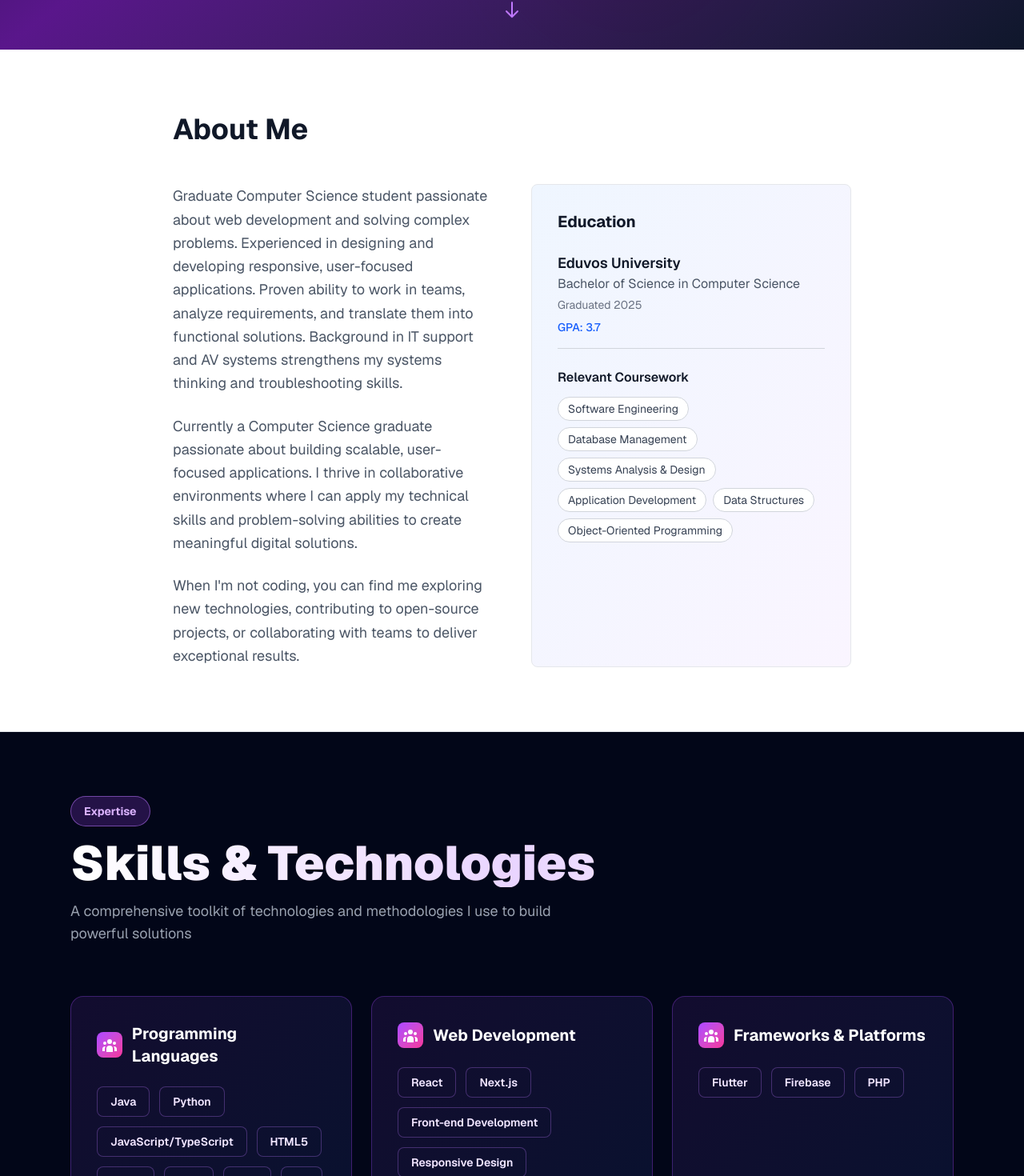
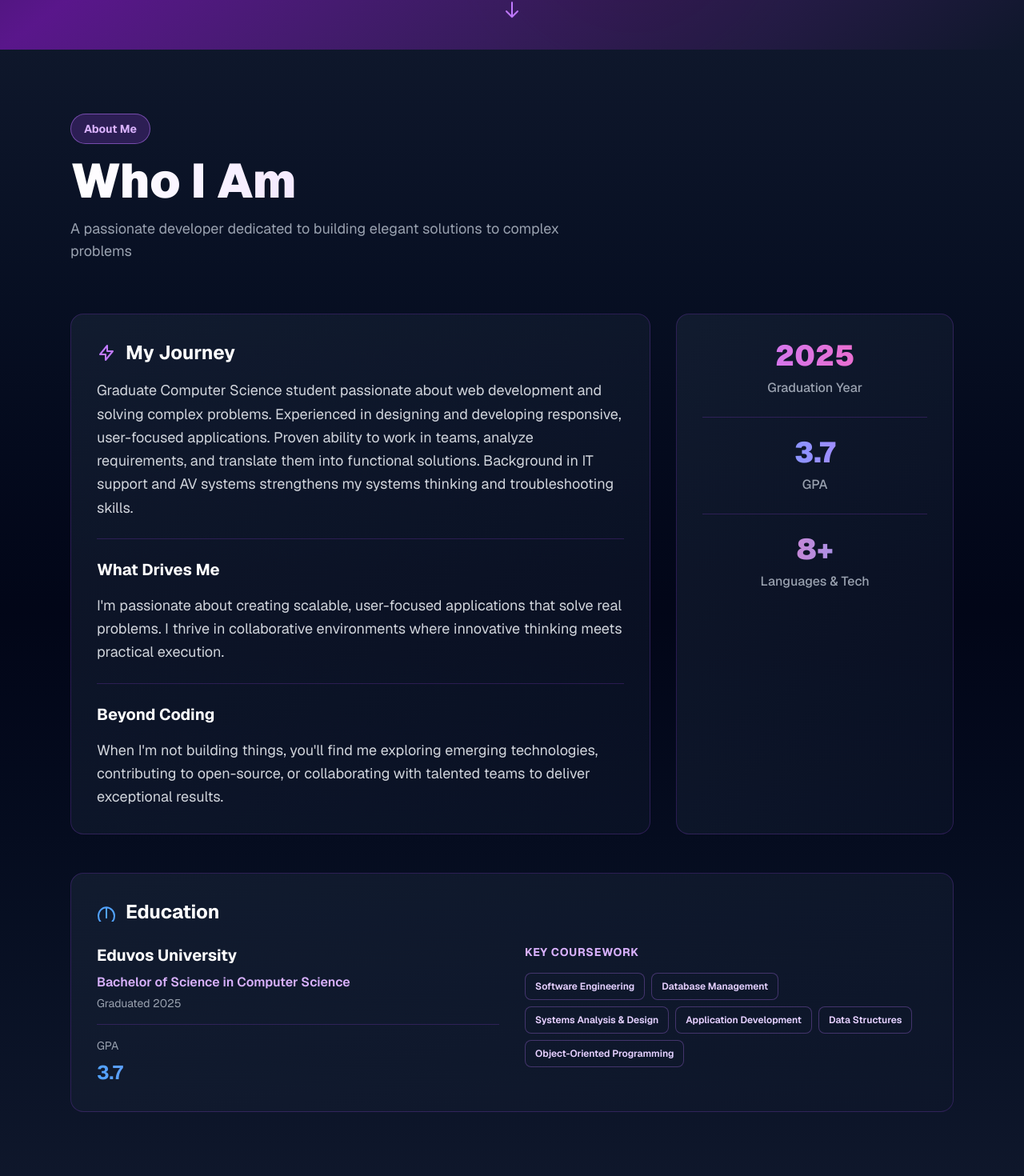
Before and after one commit to Vuyiato/portfolio, a Next.js app: page /portfolio/ in a window 1280 px wide. Shown: the part 891-2361 px from the top of the page at 80% size. Built offline with nearby package versions, Linux system fonts and the light colour scheme.

Commit message:
Redesign About section with modern gradient aesthetic

```diff
--- a/src/components/About.tsx
+++ b/src/components/About.tsx
@@ -2,43 +2,121 @@ import { portfolioData, education } from '@/data/portfolio';
 
 export default function About() {
   return (
-    <section id="about" className="py-20 bg-white dark:bg-black border-b border-gray-200 dark:border-gray-800">
-      <div className="max-w-4xl mx-auto px-6">
-        <h2 className="text-4xl font-bold text-gray-900 dark:text-white mb-12">About Me</h2>
+    <section id="about" className="py-20 bg-gradient-to-b from-slate-900 via-slate-950 to-slate-900 relative overflow-hidden">
+      {/* Background gradient orbs */}
+      <div className="absolute top-0 right-0 w-96 h-96 bg-purple-500/10 rounded-full mix-blend-multiply filter blur-3xl opacity-30 animate-blob"></div>
+      <div className="absolute bottom-0 left-0 w-96 h-96 bg-blue-500/10 rounded-full mix-blend-multiply filter blur-3xl opacity-30 animate-blob animation-delay-2000"></div>
 
-        <div className="grid md:grid-cols-2 gap-12">
-          <div className="space-y-6">
-            <p className="text-lg text-gray-600 dark:text-gray-400 leading-relaxed">
-              {portfolioData.bio}
-            </p>
+      <div className="max-w-6xl mx-auto px-6 relative z-10">
+        {/* Section Header */}
+        <div className="mb-16">
+          <div className="inline-block px-4 py-2 bg-purple-500/20 rounded-full border border-purple-400/50 mb-4">
+            <p className="text-sm font-bold text-purple-300">About Me</p>
+          </div>
+          <h2 className="text-5xl md:text-6xl font-black bg-gradient-to-r from-white via-purple-200 to-white bg-clip-text text-transparent mb-4">
+            Who I Am
+          </h2>
+          <p className="text-gray-400 text-lg max-w-2xl">
+            A passionate developer dedicated to building elegant solutions to complex problems
+          </p>
+        </div>
 
-            <p className="text-lg text-gray-600 dark:text-gray-400 leading-relaxed">
-              Currently a Computer Science graduate passionate about building scalable, user-focused applications. I thrive in collaborative environments where I can apply my technical skills and problem-solving abilities to create meaningful digital solutions.
-            </p>
+        <div className="grid md:grid-cols-3 gap-8 mb-12">
+          {/* Bio Card */}
+          <div className="md:col-span-2 group relative bg-gradient-to-br from-slate-800/50 to-slate-900/50 rounded-2xl border border-purple-500/20 p-8 hover:border-purple-500/60 transition-all duration-300 hover:shadow-2xl hover:shadow-purple-500/10 overflow-hidden">
+            {/* Gradient shine effect */}
+            <div className="absolute inset-0 bg-gradient-to-r from-transparent via-white/5 to-transparent opacity-0 group-hover:opacity-100 transition-opacity duration-300 pointer-events-none"></div>
 
-            <p className="text-lg text-gray-600 dark:text-gray-400 leading-relaxed">
-              When I&apos;m not coding, you can find me exploring new technologies, contributing to open-source projects, or collaborating with teams to deliver exceptional results.
-            </p>
+            <div className="relative z-10 space-y-6">
+              <div>
+                <h3 className="text-2xl font-bold text-white mb-4 flex items-center gap-3">
+                  <svg className="w-6 h-6 text-purple-400" fill="none" stroke="currentColor" viewBox="0 0 24 24">
+                    <path strokeLinecap="round" strokeLinejoin="round" strokeWidth={2} d="M13 10V3L4 14h7v7l9-11h-7z" />
+                  </svg>
+                  My Journey
+                </h3>
+                <p className="text-gray-300 leading-relaxed text-lg">
+                  {portfolioData.bio}
+                </p>
+              </div>
+
+              <div className="pt-6 border-t border-purple-500/20">
+                <h4 className="text-xl font-bold text-white mb-4">What Drives Me</h4>
+                <p className="text-gray-300 leading-relaxed text-lg">
+                  I&apos;m passionate about creating scalable, user-focused applications that solve real problems. I thrive in collaborative environments where innovative thinking meets practical execution.
+                </p>
+              </div>
+
+              <div className="pt-6 border-t border-purple-500/20">
+                <h4 className="text-xl font-bold text-white mb-4">Beyond Coding</h4>
+                <p className="text-gray-300 leading-relaxed text-lg">
+                  When I&apos;m not building things, you&apos;ll find me exploring emerging technologies, contributing to open-source, or collaborating with talented teams to deliver exceptional results.
+                </p>
+              </div>
+            </div>
           </div>
 
-          <div className="bg-gradient-to-br from-blue-50 to-purple-50 dark:from-gray-900 dark:to-gray-800 p-8 rounded-lg border border-gray-200 dark:border-gray-700">
-            <h3 className="text-xl font-bold text-gray-900 dark:text-white mb-6">Education</h3>
+          {/* Stats Card */}
+          <div className="group relative bg-gradient-to-br from-slate-800/50 to-slate-900/50 rounded-2xl border border-purple-500/20 p-8 hover:border-purple-500/60 transition-all duration-300 hover:shadow-2xl hover:shadow-purple-500/10 overflow-hidden">
+            <div className="absolute inset-0 bg-gradient-to-r from-transparent via-white/5 to-transparent opacity-0 group-hover:opacity-100 transition-opacity duration-300 pointer-events-none"></div>
 
-            <div className="space-y-4">
-              <div>
-                <p className="font-semibold text-gray-900 dark:text-white text-lg">{education.school}</p>
-                <p className="text-gray-600 dark:text-gray-400">{education.degree}</p>
-                <p className="text-sm text-gray-500 dark:text-gray-500 mt-1">Graduated {education.graduationYear}</p>
-                <p className="text-sm text-blue-600 dark:text-blue-400 font-medium mt-2">GPA: {education.gpa}</p>
+            <div className="relative z-10 space-y-6">
+              <div className="text-center pb-6 border-b border-purple-500/20">
+                <div className="text-4xl font-black bg-gradient-to-r from-purple-400 to-pink-400 bg-clip-text text-transparent mb-2">
+                  2025
+                </div>
+                <p className="text-gray-400 font-medium">Graduation Year</p>
               </div>
 
-              <div className="pt-6 border-t border-gray-300 dark:border-gray-600">
-                <p className="font-semibold text-gray-900 dark:text-white mb-3">Relevant Coursework</p>
+              <div className="text-center pb-6 border-b border-purple-500/20">
+                <div className="text-4xl font-black bg-gradient-to-r from-blue-400 to-purple-400 bg-clip-text text-transparent mb-2">
+                  3.7
+                </div>
+                <p className="text-gray-400 font-medium">GPA</p>
+              </div>
+
+              <div className="text-center">
+                <div className="text-4xl font-black bg-gradient-to-r from-pink-400 to-blue-400 bg-clip-text text-transparent mb-2">
+                  8+
+                </div>
+                <p className="text-gray-400 font-medium">Languages & Tech</p>
+              </div>
+            </div>
+          </div>
+        </div>
+
+        {/* Education Box */}
+        <div className="group relative bg-gradient-to-br from-slate-800/50 to-slate-900/50 rounded-2xl border border-purple-500/20 p-8 hover:border-purple-500/60 transition-all duration-300 hover:shadow-2xl hover:shadow-purple-500/10 overflow-hidden">
+          <div className="absolute inset-0 bg-gradient-to-r from-transparent via-white/5 to-transparent opacity-0 group-hover:opacity-100 transition-opacity duration-300 pointer-events-none"></div>
+
+          <div className="relative z-10">
+            <h3 className="text-2xl font-bold text-white mb-6 flex items-center gap-3">
+              <svg className="w-6 h-6 text-blue-400" fill="none" stroke="currentColor" viewBox="0 0 24 24">
+                <path strokeLinecap="round" strokeLinejoin="round" strokeWidth={2} d="M12 6.253v13m0-13C6.5 6.253 2 10.998 2 17s4.5 10.747 10 10.747c5.5 0 10-4.998 10-10.747S17.5 6.253 12 6.253z" />
+              </svg>
+              Education
+            </h3>
+
+            <div className="grid md:grid-cols-2 gap-8">
+              <div>
+                <p className="text-xl font-bold text-white mb-2">{education.school}</p>
+                <p className="text-purple-300 font-semibold mb-1">{education.degree}</p>
+                <p className="text-gray-400 text-sm">Graduated {education.graduationYear}</p>
+                <div className="mt-4 pt-4 border-t border-purple-500/20">
+                  <p className="text-sm text-gray-400 mb-2">GPA</p>
+                  <p className="text-2xl font-bold bg-gradient-to-r from-blue-400 to-purple-400 bg-clip-text text-transparent">
+                    {education.gpa}
+                  </p>
+                </div>
+              </div>
+
+              <div>
+                <p className="text-sm font-bold text-purple-300 uppercase tracking-wider mb-4">Key Coursework</p>
                 <div className="flex flex-wrap gap-2">
                   {education.coursework.map((course) => (
                     <span
                       key={course}
-                      className="px-3 py-1 bg-white dark:bg-gray-700 text-gray-700 dark:text-gray-300 text-sm rounded-full border border-gray-300 dark:border-gray-600"
+                      className="px-3 py-2 bg-gradient-to-r from-purple-500/20 to-blue-500/20 text-purple-200 text-xs font-semibold rounded-lg border border-purple-400/30 hover:from-purple-500/40 hover:to-blue-500/40 hover:border-purple-400/60 transition-all duration-200"
                     >
                       {course}
                     </span>
```
